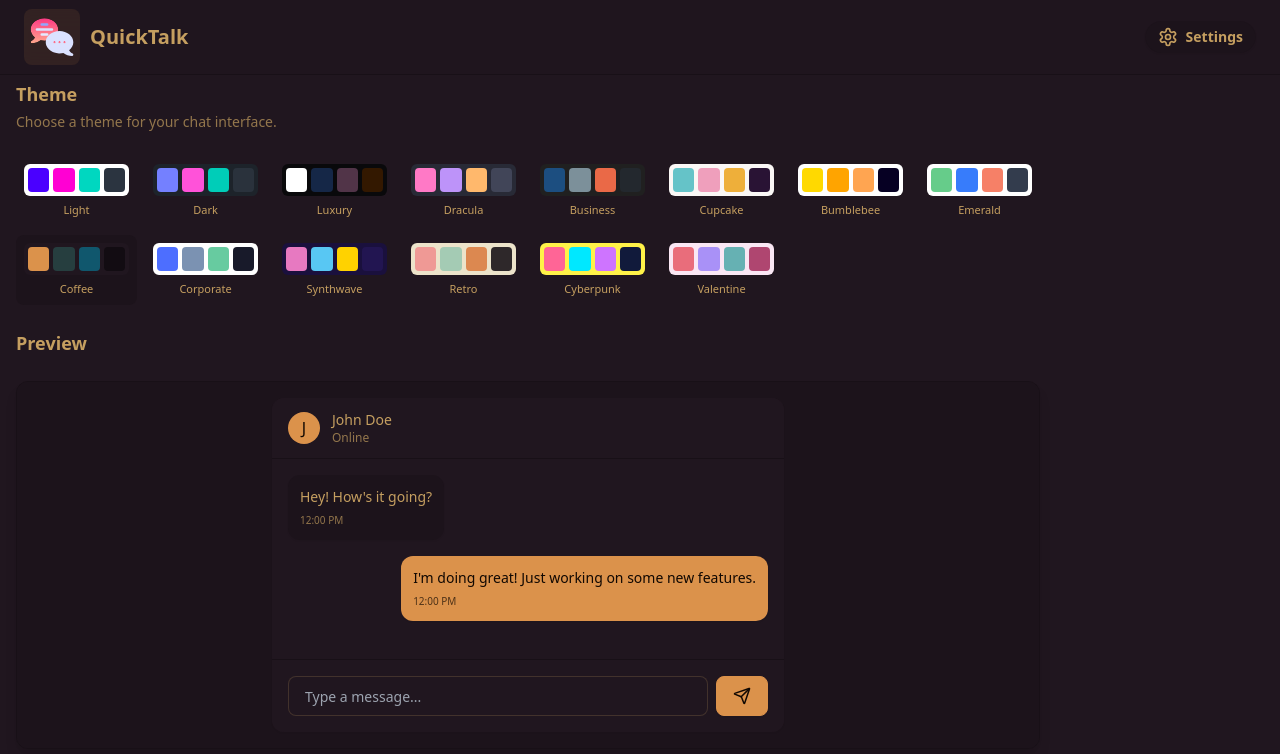
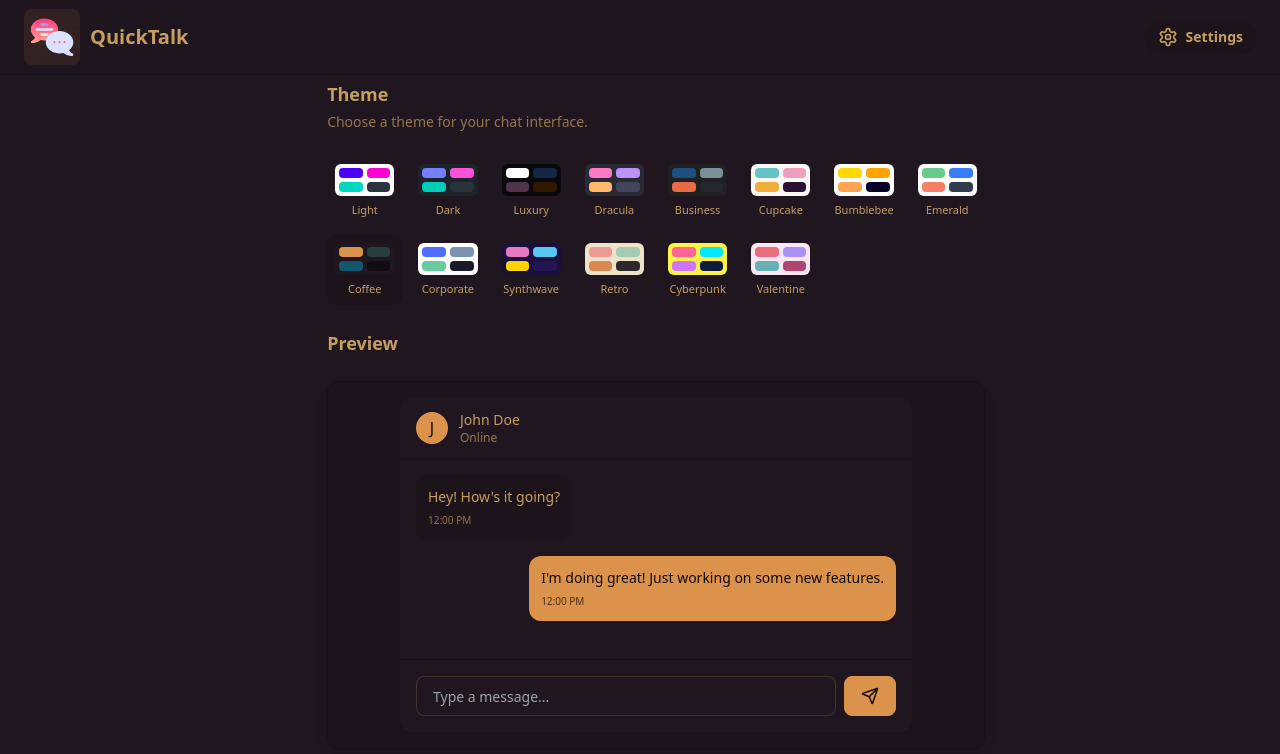
Before and after one commit to Aqib1239/chat-application, a React (Vite) app in the folder frontend/: page /settings in a window 1280 px wide. Shown: the top 754 px of the page. Built offline with nearby package versions, Linux system fonts and the light colour scheme; no server answers.

Commit message:
Update SettingsPage.jsx

```diff
--- a/frontend/src/pages/SettingsPage.jsx
+++ b/frontend/src/pages/SettingsPage.jsx
@@ -14,7 +14,7 @@ const PREVIEW_MESSAGES = [
 const SettingsPage = () => {
   const { theme, setTheme } = useThemeStore();
   return (
-    <div className="h-screen pt-20 mx-4 max-w-5xl">
+    <div className="h-screen pt-20 flex flex-col items-center  mx-4 xl:w-full md:w-full sm:w-72">
       <div className="space-y-6">
         <div className="flex flex-col gap-1">
           <h2 className="text-lg font-semibold">Theme</h2>
@@ -37,7 +37,7 @@ const SettingsPage = () => {
                 className="relative h-8 w-full rounded-md overflow-hidden"
                 data-theme={t}
               >
-                <div className="absolute inset-0 grid grid-cols-4 gap-1 p-1">
+                <div className="absolute inset-0 grid grid-cols-2 gap-1 p-1">
                   <div className="rounded bg-primary"></div>
                   <div className="rounded bg-secondary"></div>
                   <div className="rounded bg-accent"></div>
```
